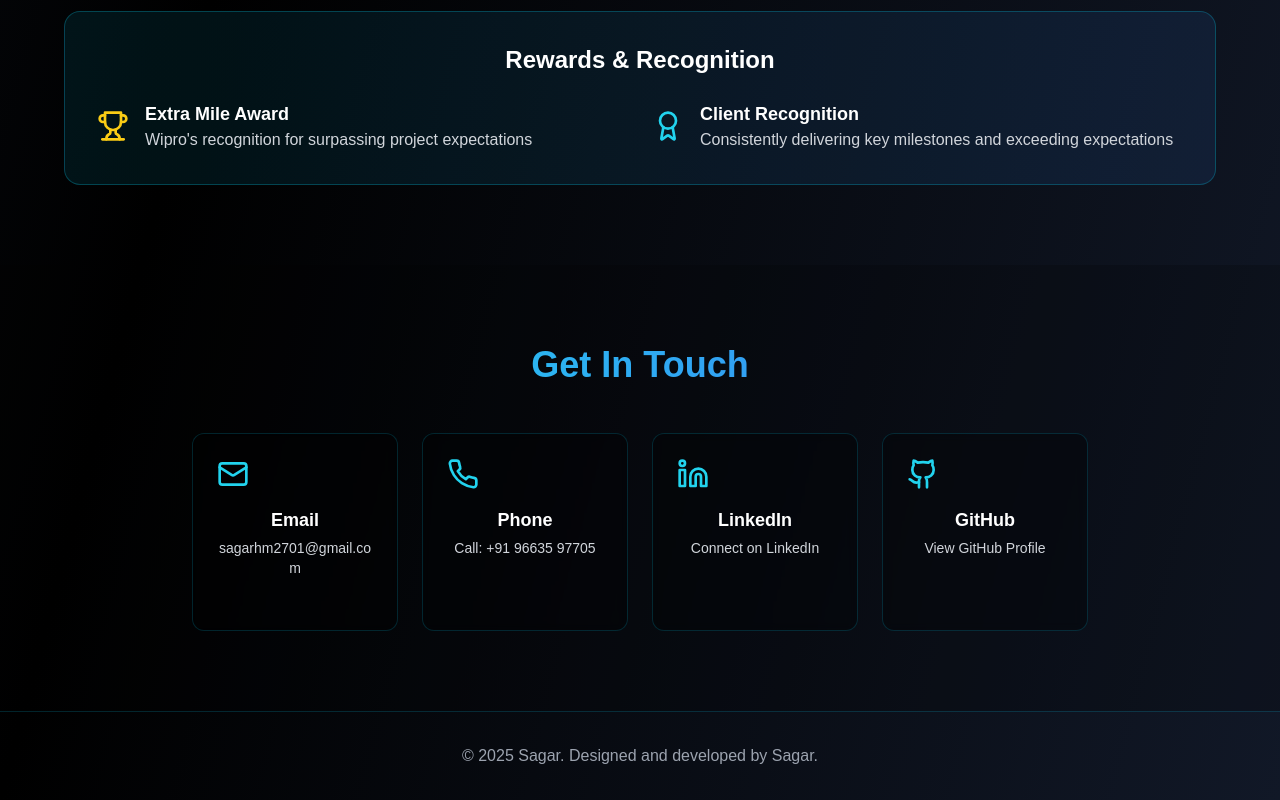
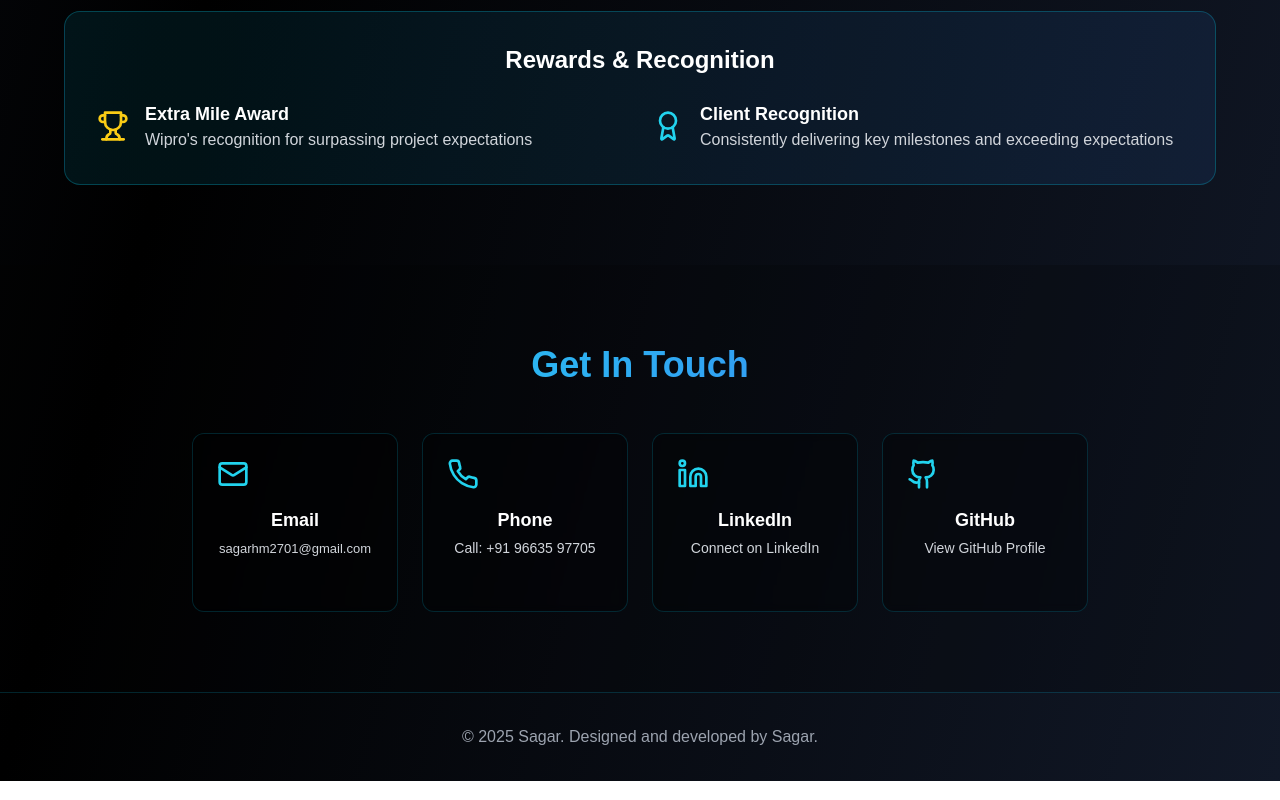
Before and after one commit to HMSagar2701/Portfolio, a Next.js app: page / in a window 1280 px wide. Shown: the part 4056-4856 px from the top of the page. Built offline with nearby package versions, Linux system fonts and the light colour scheme.

Commit message:
corrected Email

```diff
--- a/app/page.tsx
+++ b/app/page.tsx
@@ -393,7 +393,7 @@ export default function Portfolio() {
       label: "Email",
       value: "sagarhm2701@gmail.com",
       href: "mailto:sagarhm2701@gmail.com",
-      display: "sagarhm2701@gmail.com",
+      display: <span className="text-[13px]">sagarhm2701@gmail.com</span>,
     },
     {
       icon: <Phone className="w-8 h-8" />,
```
